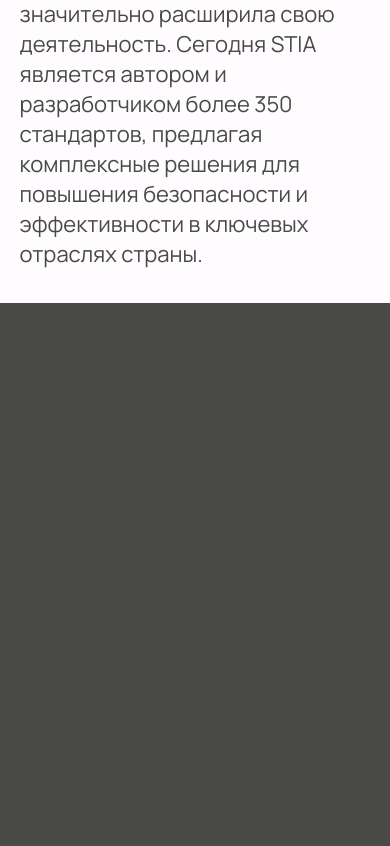
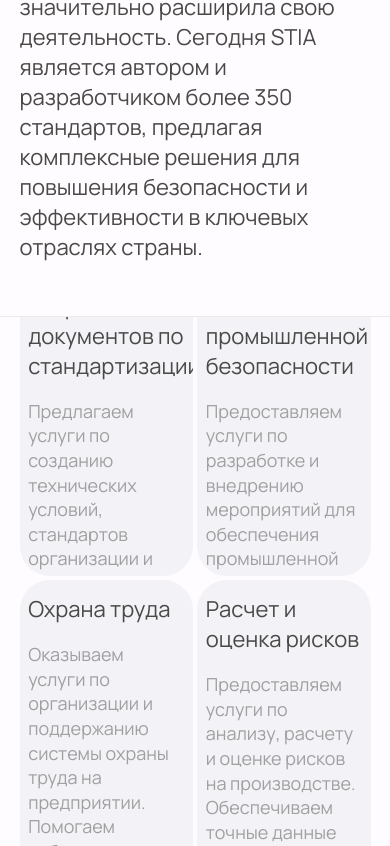
Before and after one commit to DonJuvn/STIA, a React (Create React App) app: page / in a window 390 px wide. Shown: the part 1154-2000 px from the top of the page. Before the commit the page ends 1457 px from the top, so only its background shows below. Built offline with nearby package versions, Linux system fonts and the light colour scheme.

Commit message:
services

```diff
--- a/src/App.css
+++ b/src/App.css
@@ -238,8 +238,10 @@
    border-radius: 30px 30px 0 0;
    z-index: 1005;
    position: absolute;
+   border-bottom: 1px solid #a0a0a030;
+   width: 100vw;
 }
-.about p {
+#title {
    font-size: 36px;
    font-weight: 400;
    line-height: 44px;
@@ -248,12 +250,125 @@
 }
 @media screen and (max-width: 768px) {
    #about {
-      padding: 3% 0;
+      padding: 3% 0 10%;
       margin-top: 85vh;
    }
-   .about p {
+   #title {
       font-size: 22px;
       line-height: 30px;
       width: 100%;
    }
 }
+
+/* services */
+#services {
+   margin-top: 150vh;
+   padding-top: 5%;
+   background-color: #fffcff;
+   width: 100vw;
+}
+@media screen and (min-width: 1566px) {
+   #services {
+      margin-top: 125vh;
+   }
+}
+.services {
+   display: flex;
+   flex-wrap: wrap;
+   justify-content: space-between;
+}
+.services .item {
+   display: flex;
+   flex-direction: column;
+   justify-content: space-around;
+   width: 49.4%;
+   position: relative;
+   overflow: hidden;
+   background-color: #f2f2f7;
+   align-items: center;
+   height: 300px;
+   border-radius: 30px;
+   transition: 0.3s;
+   margin-bottom: 1%;
+}
+.services .item p {
+   font-size: 18px;
+   font-weight: 400;
+   line-height: 24.59px;
+   color: #a0a0a0;
+}
+.services .item:hover {
+   background-color: #494947;
+}
+.services .item:hover #title {
+   color: #fffcff;
+}
+.services .item:hover p {
+   color: #fffcff;
+}
+.services .item:hover img {
+   display: flex;
+}
+.services .item img {
+   position: absolute;
+   display: none;
+   height: 100%;
+   top: 0;
+   right: 0;
+   transition: 0.3s;
+   opacity: 0.1;
+}
+@media screen and (max-width: 768px) {
+   #services {
+      margin-top: 148vh;
+      padding-top: 5%;
+      background-color: #fffcff;
+      width: 100vw;
+   }
+   .services {
+      display: flex;
+      flex-wrap: wrap;
+      justify-content: space-between;
+   }
+   .services .item {
+      display: flex;
+      flex-direction: column;
+      justify-content: space-around;
+      width: 49.4%;
+      position: relative;
+      overflow: hidden;
+      background-color: #f2f2f7;
+      align-items: center;
+      height: 300px;
+      border-radius: 30px;
+      transition: 0.3s;
+      margin-bottom: 1%;
+   }
+   .services .item p {
+      font-size: 18px;
+      font-weight: 400;
+      line-height: 24.59px;
+      color: #a0a0a0;
+   }
+   .services .item:hover {
+      background-color: #494947;
+   }
+   .services .item:hover #title {
+      color: #fffcff;
+   }
+   .services .item:hover p {
+      color: #fffcff;
+   }
+   .services .item:hover img {
+      display: flex;
+   }
+   .services .item img {
+      position: absolute;
+      display: none;
+      height: 100%;
+      top: 0;
+      right: 0;
+      transition: 0.3s;
+      opacity: 0.1;
+   }
+}
--- a/src/App.js
+++ b/src/App.js
@@ -3,6 +3,7 @@
 import Menu from "./components/menu";
 import Video from "./components/video";
 import About from "./components/about";
+import Services from "./components/services";
 
 function App() {
    return (
@@ -10,6 +11,7 @@
          <Menu />
          <Video />
          <About />
+         <Services />
       </>
    );
 }
--- a/src/components/about.jsx
+++ b/src/components/about.jsx
@@ -4,7 +4,7 @@
       <div id="about">
          <div className="container">
             <div className="about">
-               <p>
+               <h1 id="title">
                   ТОО«Стройинжиниринг Астана» (STIA) — ведущая компания
                   Республики Казахстан в сфере стандартизации, нормирования и
                   обеспечения промышленной безопасности. Основанная в 2003 году
@@ -14,7 +14,7 @@
                   более 350 стандартов, предлагая комплексные решения для
                   повышения безопасности и эффективности в ключевых отраслях
                   страны.
-               </p>
+               </h1>
             </div>
          </div>
       </div>
--- /dev/null
+++ b/src/components/services.jsx
@@ -0,0 +1,73 @@
+import React from "react";const servicesData = [
+   {
+      id: 1,
+      title: "Разработка документов по стандартизации",
+      description:
+         "Предлагаем услуги по созданию технических условий, стандартов организации и другой нормативной документации. Обеспечиваем соответствие требованиям законодательства, учитываем специфику вашей деятельности. Гарантируем качество и соблюдение сроков.",
+   },
+   {
+      id: 2,
+      title: "Обеспечение промышленной безопасности",
+      description:
+         "Предоставляем услуги по разработке и внедрению мероприятий для обеспечения промышленной безопасности. Гарантируем соответствие требованиям законодательства и снижение рисков на производстве.",
+   },
+   {
+      id: 3,
+      title: "Охрана труда",
+      description:
+         "Оказываем услуги по организации и поддержанию системы охраны труда на предприятии. Помогаем соблюдать требования законодательства, минимизировать риски и обеспечивать безопасность сотрудников.",
+   },
+   {
+      id: 4,
+      title: "Расчет и оценка  рисков",
+      description:
+         "Предоставляем услуги по анализу, расчету и оценке рисков на производстве. Обеспечиваем точные данные для принятия решений, снижения рисков и повышения безопасности.",
+   },
+   {
+      id: 5,
+      title: "Нормирование",
+      description:
+         "Оказываем услуги по разработке и внедрению норм труда, материальных и производственных ресурсов. Помогаем повысить эффективность работы и оптимизировать затраты.",
+   },
+   {
+      id: 6,
+      title: "Нормоконтроль",
+      description:
+         "Проводим проверку документации на соответствие установленным стандартам и нормативным требованиям. Обеспечиваем качество и точность оформления документов.",
+   },
+   {
+      id: 7,
+      title: "Интегрированная система менеджмента",
+      description:
+         "Оказываем услуги по разработке, внедрению и поддержке интегрированных систем менеджмента в соответствии с международными стандартами (ISO).",
+   },
+   {
+      id: 8,
+      title: "Технический перевод",
+      description:
+         "Мы предоставляем услуги профессионального технического перевода, гарантируя точность, использование отраслевой терминологии и соответствие стандартам.",
+   },
+];
+
+const Services = () => {
+   return (
+      <div id="services">
+         <div className="container">
+            <h1 id="title">Услуги</h1>
+            <div className="services">
+               {servicesData.map((service) => (
+                  <div className="item" key={service.id}>
+                     <div className="container">
+                        <h1 id="title">{service.title}</h1>
+                        <p>{service.description}</p>
+                     </div>
+                     <img src="img/item-bg.svg" alt="" />
+                  </div>
+               ))}
+            </div>
+         </div>
+      </div>
+   );
+};
+
+export default Services;
```
Also changed, not shown: public/img/item-bg.svg (added).
